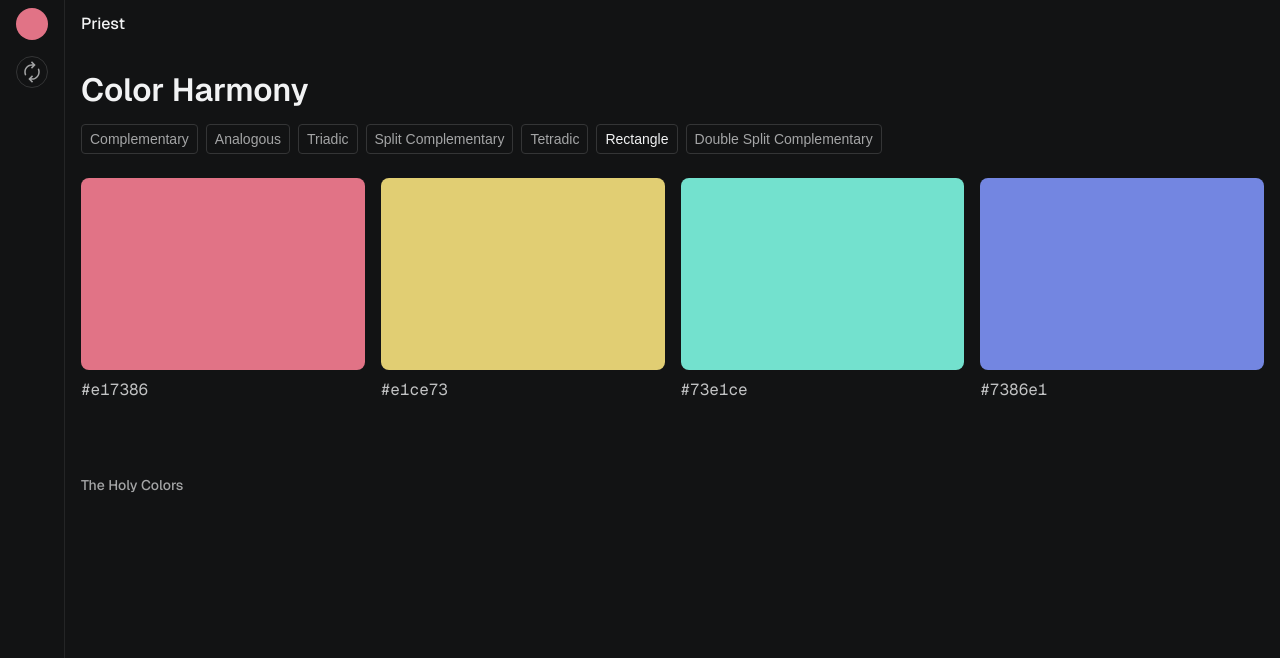
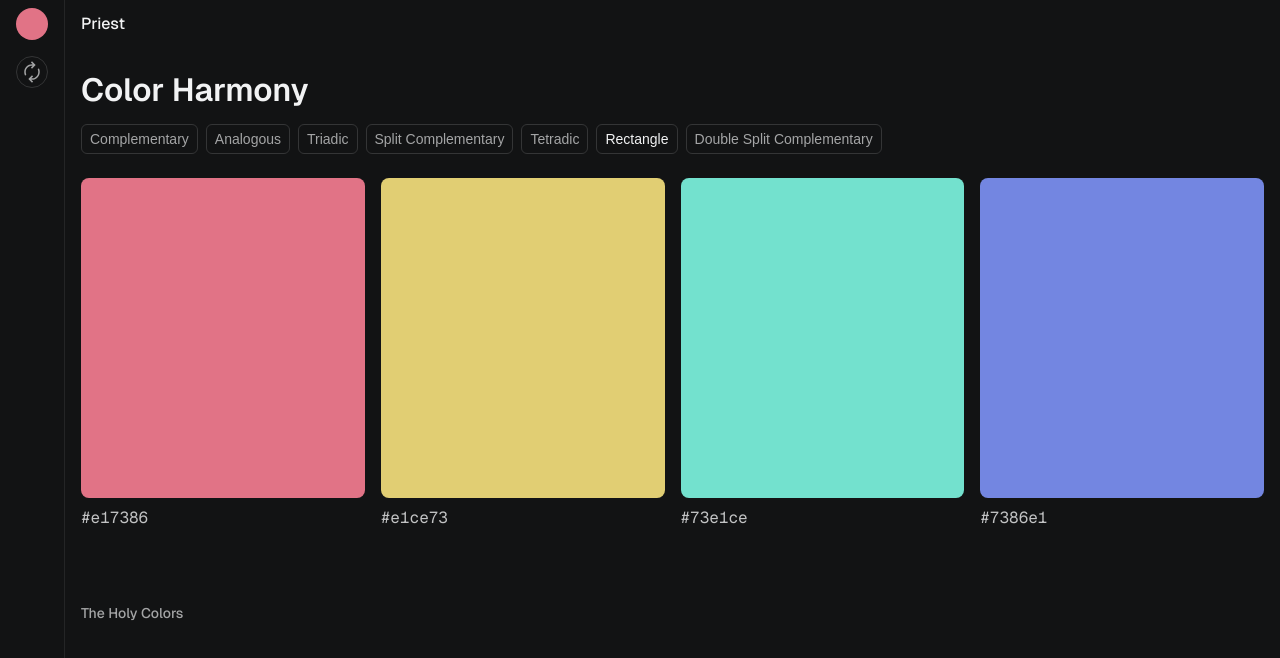
Before and after one commit to r-sp/priest, a Next.js app: page / in a window 1280 px wide. Shown: the top 658 px of the page. Built offline with nearby package versions, Linux system fonts and the light colour scheme.

Commit message:
fullscreen color preview (#27)

```diff
--- a/src/components/ui/color-card.tsx
+++ b/src/components/ui/color-card.tsx
@@ -1,19 +1,16 @@
 "use client";
 
-import { useState, type ComponentPropsWithoutRef } from "react";
+import { useState } from "react";
+import { createPortal } from "react-dom";
 import { stringifyRgb, writeClipboardText } from "~/lib/utils";
 import { type RgbaColor } from "~/lib/types";
 import clsx from "clsx";
 
-export default function ColorCard({
-  color,
-  preview,
-}: {
-  color: { hex: string; rgb: RgbaColor };
-  preview?: ComponentPropsWithoutRef<"div">;
-}) {
+export default function ColorCard({ color }: { color: { hex: string; rgb: RgbaColor } }) {
   const [clipboard, setClipboard] = useState<string>("");
   const [status, setStatus] = useState<boolean>(false);
+  const [screen, setScreen] = useState<boolean>(false);
+
   const { hex, rgb } = color;
 
   const copyColor = () => {
@@ -37,20 +34,39 @@ export default function ColorCard({
 
   return (
     <section aria-label={hex} className="color-card flex flex-col gap-2">
-      <div className={clsx("relative z-0 inline-flex select-none overflow-hidden rounded-lg", preview?.className)} role="none">
+      <div className="relative z-0 inline-flex h-36 md:h-48 lg:h-60 xl:h-80 max-sm:h-48" role="none">
         <button
           aria-label={`copy ${hex}`}
-          className="absolute bottom-0 left-0 right-0 top-0 z-2"
+          className="absolute bottom-0 left-0 right-0 top-0 z-2 rounded-lg"
           style={{ backgroundColor: previewColor }}
           onClick={copyColor}
+          onContextMenu={(e) => {
+            e.preventDefault();
+            setScreen(true);
+          }}
         ></button>
         {status ? (
-          <div className="absolute left-2 top-2 z-4 rounded-md bg-holy-700 px-2 py-1 text-xs text-holy-100">
+          <div className="absolute bottom-2 left-2 z-4 select-none rounded-md bg-holy-900 px-2 py-1 text-xs text-holy-100">
             <span>{clipboard}</span>
           </div>
         ) : null}
       </div>
-      <code className="inline-flex font-mono text-base text-holy-200">{hex}</code>
+      <code className={clsx("inline-flex font-mono text-base", status ? "text-holy-400" : "text-holy-200")}>{hex}</code>
+      {screen
+        ? createPortal(
+            <span
+              className="overlay z-50"
+              tabIndex={0}
+              style={{ backgroundColor: previewColor }}
+              onClick={() => setScreen(false)}
+              onContextMenu={(e) => {
+                e.preventDefault();
+                setScreen(false);
+              }}
+            ></span>,
+            document.getElementById("portal") || document.body,
+          )
+        : null}
     </section>
   );
 }
--- a/src/components/ui/color-harmony.tsx
+++ b/src/components/ui/color-harmony.tsx
@@ -27,7 +27,7 @@ export default function ColorHarmony() {
         <button
           className={clsx(
             section === "complementary" ? "text-holy-100" : "text-holy-300",
-            "rounded border-holy-700 px-2 py-1 text-sm font-normal hover:bg-holy-800 focus:bg-holy-800 active:border-holy-600 active:bg-holy-700",
+            "rounded-md border-holy-700 px-2 py-1 text-sm font-normal hover:bg-holy-800 focus:bg-holy-800 active:border-holy-600 active:bg-holy-700",
           )}
           onClick={() => setSection("complementary")}
         >
@@ -36,7 +36,7 @@ export default function ColorHarmony() {
         <button
           className={clsx(
             section === "analogous" ? "text-holy-100" : "text-holy-300",
-            "rounded border-holy-700 px-2 py-1 text-sm font-normal hover:bg-holy-800 focus:bg-holy-800 active:border-holy-600 active:bg-holy-700",
+            "rounded-md border-holy-700 px-2 py-1 text-sm font-normal hover:bg-holy-800 focus:bg-holy-800 active:border-holy-600 active:bg-holy-700",
           )}
           onClick={() => setSection("analogous")}
         >
@@ -45,7 +45,7 @@ export default function ColorHarmony() {
         <button
           className={clsx(
             section === "triadic" ? "text-holy-100" : "text-holy-300",
-            "rounded border-holy-700 px-2 py-1 text-sm font-normal hover:bg-holy-800 focus:bg-holy-800 active:border-holy-600 active:bg-holy-700",
+            "rounded-md border-holy-700 px-2 py-1 text-sm font-normal hover:bg-holy-800 focus:bg-holy-800 active:border-holy-600 active:bg-holy-700",
           )}
           onClick={() => setSection("triadic")}
         >
@@ -54,7 +54,7 @@ export default function ColorHarmony() {
         <button
           className={clsx(
             section === "split-complementary" ? "text-holy-100" : "text-holy-300",
-            "rounded border-holy-700 px-2 py-1 text-sm font-normal hover:bg-holy-800 focus:bg-holy-800 active:border-holy-600 active:bg-holy-700",
+            "rounded-md border-holy-700 px-2 py-1 text-sm font-normal hover:bg-holy-800 focus:bg-holy-800 active:border-holy-600 active:bg-holy-700",
           )}
           onClick={() => setSection("split-complementary")}
         >
@@ -63,7 +63,7 @@ export default function ColorHarmony() {
         <button
           className={clsx(
             section === "tetradic" ? "text-holy-100" : "text-holy-300",
-            "rounded border-holy-700 px-2 py-1 text-sm font-normal hover:bg-holy-800 focus:bg-holy-800 active:border-holy-600 active:bg-holy-700",
+            "rounded-md border-holy-700 px-2 py-1 text-sm font-normal hover:bg-holy-800 focus:bg-holy-800 active:border-holy-600 active:bg-holy-700",
           )}
           onClick={() => setSection("tetradic")}
         >
@@ -72,7 +72,7 @@ export default function ColorHarmony() {
         <button
           className={clsx(
             section === "rectangle" ? "text-holy-100" : "text-holy-300",
-            "rounded border-holy-700 px-2 py-1 text-sm font-normal hover:bg-holy-800 focus:bg-holy-800 active:border-holy-600 active:bg-holy-700",
+            "rounded-md border-holy-700 px-2 py-1 text-sm font-normal hover:bg-holy-800 focus:bg-holy-800 active:border-holy-600 active:bg-holy-700",
           )}
           onClick={() => setSection("rectangle")}
         >
@@ -81,7 +81,7 @@ export default function ColorHarmony() {
         <button
           className={clsx(
             section === "double-split-complementary" ? "text-holy-100" : "text-holy-300",
-            "rounded border-holy-700 px-2 py-1 text-sm font-normal hover:bg-holy-800 focus:bg-holy-800 active:border-holy-600 active:bg-holy-700",
+            "rounded-md border-holy-700 px-2 py-1 text-sm font-normal hover:bg-holy-800 focus:bg-holy-800 active:border-holy-600 active:bg-holy-700",
           )}
           onClick={() => setSection("double-split-complementary")}
         >
@@ -102,7 +102,7 @@ export default function ColorHarmony() {
         )}
       >
         {harmony.map((c, i) => (
-          <ColorCard color={c} key={i} preview={{ className: "min-h-48" }} />
+          <ColorCard color={c} key={i} />
         ))}
       </aside>
     </div>
```
